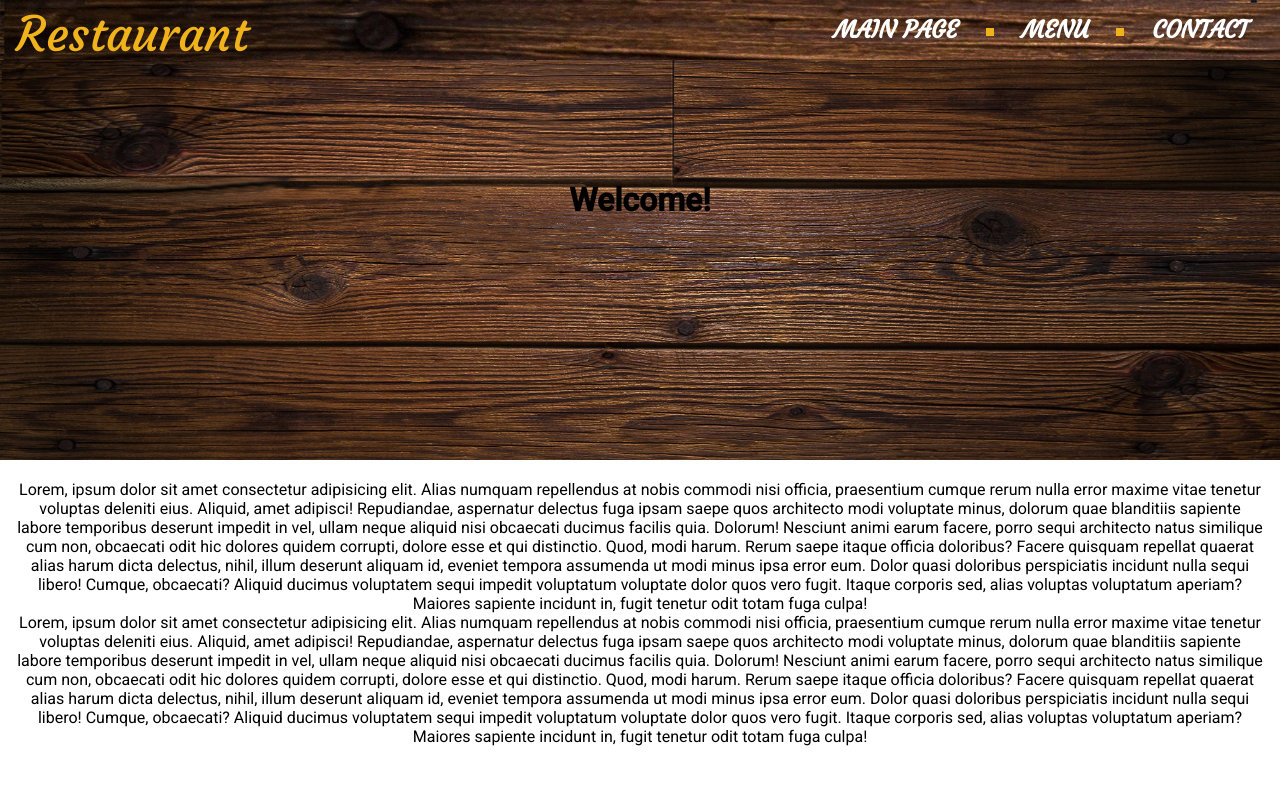
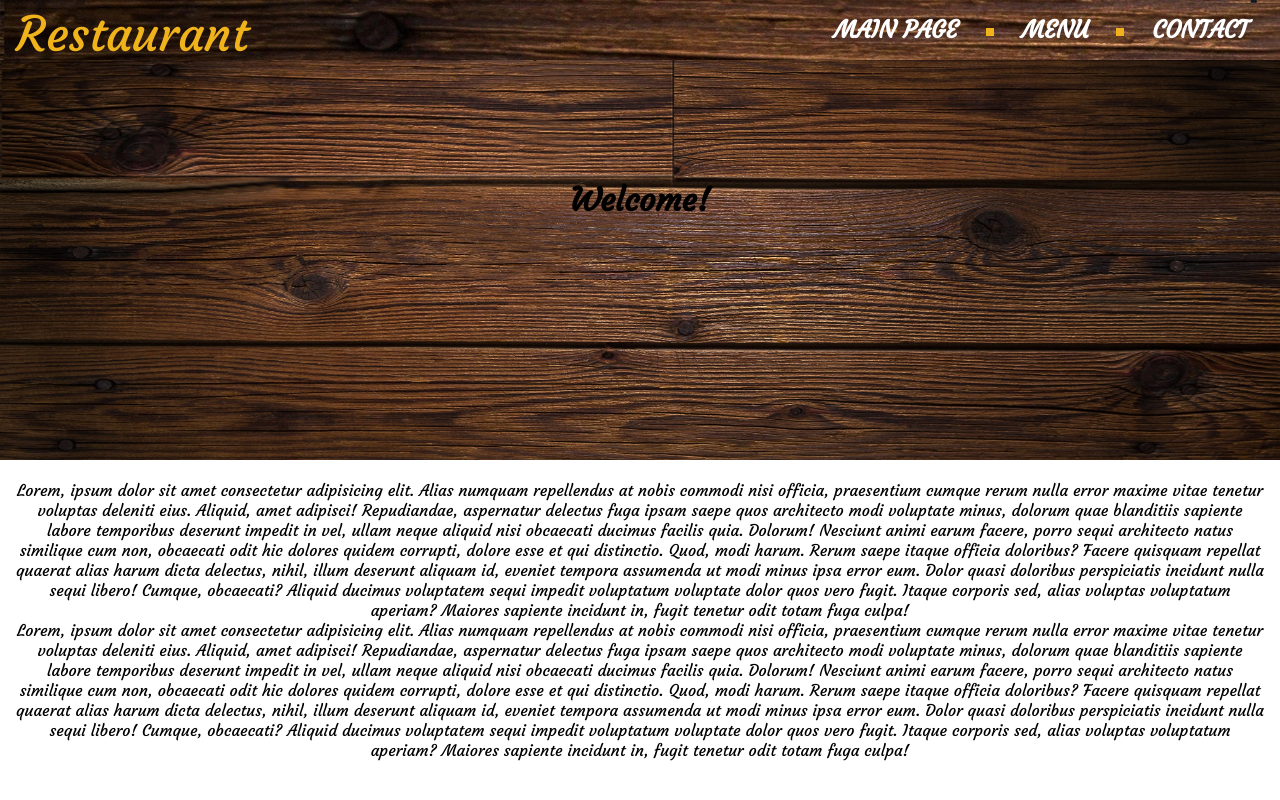
Before and after one commit to goldipl/RestaurantReactApp, a React (Create React App) app: page / in a window 1280 px wide. Built offline with nearby package versions, Linux system fonts and the light colour scheme.

Commit message:
change default font

```diff
--- a/public/index.html
+++ b/public/index.html
@@ -7,10 +7,10 @@
     <meta name="description" content="Restaurant website created using create-react-app" />
     <link rel="preconnect" href="https://fonts.googleapis.com">
     <link rel="preconnect" href="https://fonts.gstatic.com" crossorigin>
-    <link href="https://fonts.googleapis.com/css2?family=Roboto:wght@300;400;500&display=swap" rel="stylesheet">
+    <link href="https://fonts.googleapis.com/css2?family=Courgette&display=swap" rel="stylesheet">
     <style>
         * {
-            font-family: 'Roboto', sans-serif;
+            font-family: 'Courgette', cursive;
             margin: 0;
             padding: 0;
             box-sizing: border-box;
--- a/src/components/nav/nav.css
+++ b/src/components/nav/nav.css
@@ -1,4 +1,3 @@
-@import url('https://fonts.googleapis.com/css2?family=Courgette&display=swap');
 nav {
     height: 60px;
     display: flex;
@@ -8,7 +7,6 @@
 }
 
 nav a.logo {
-    font-family: 'Courgette', cursive;
     font-size: 48px;
     font-weight: 400;
     margin: 8px 0 0 16px;
```
